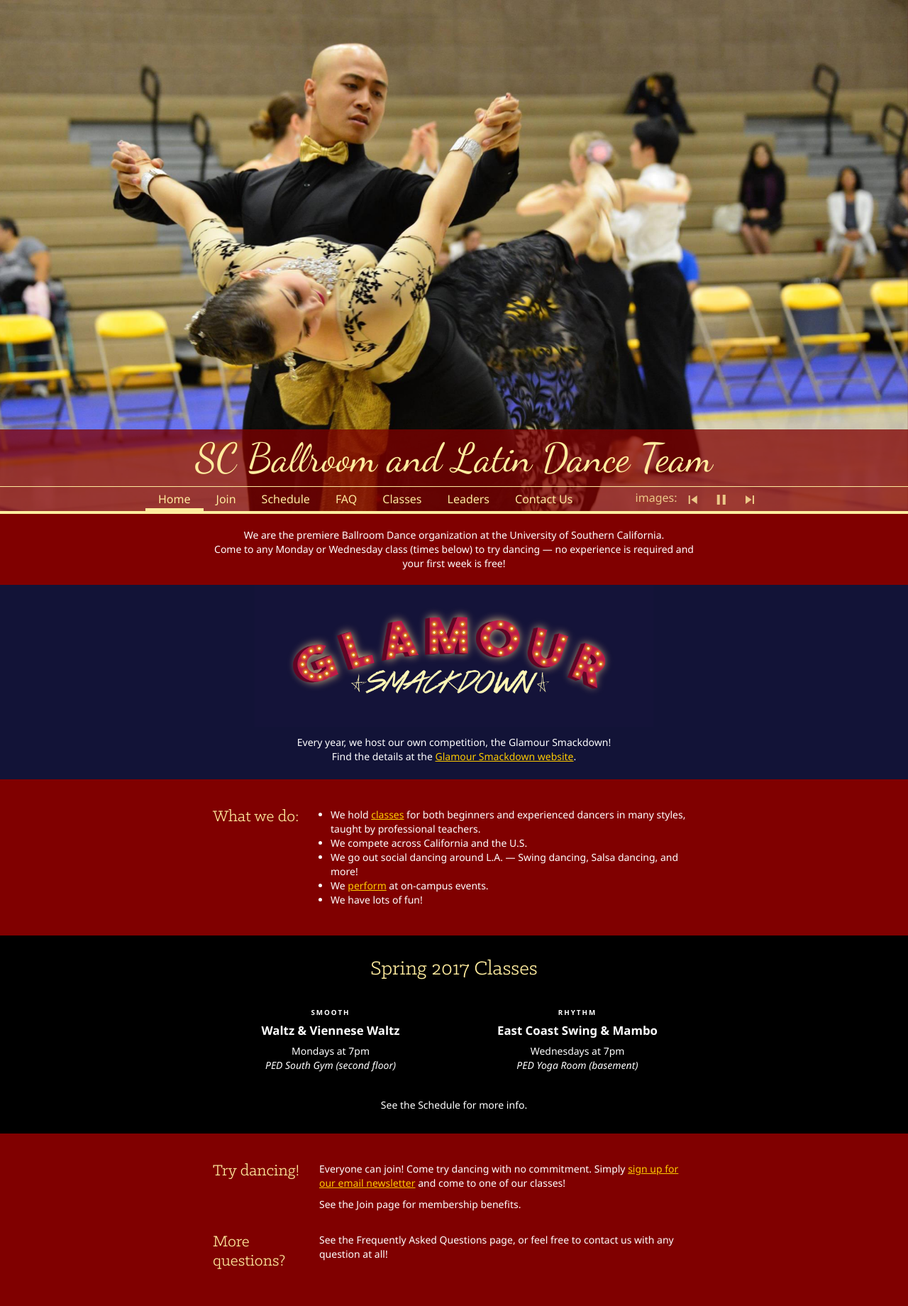
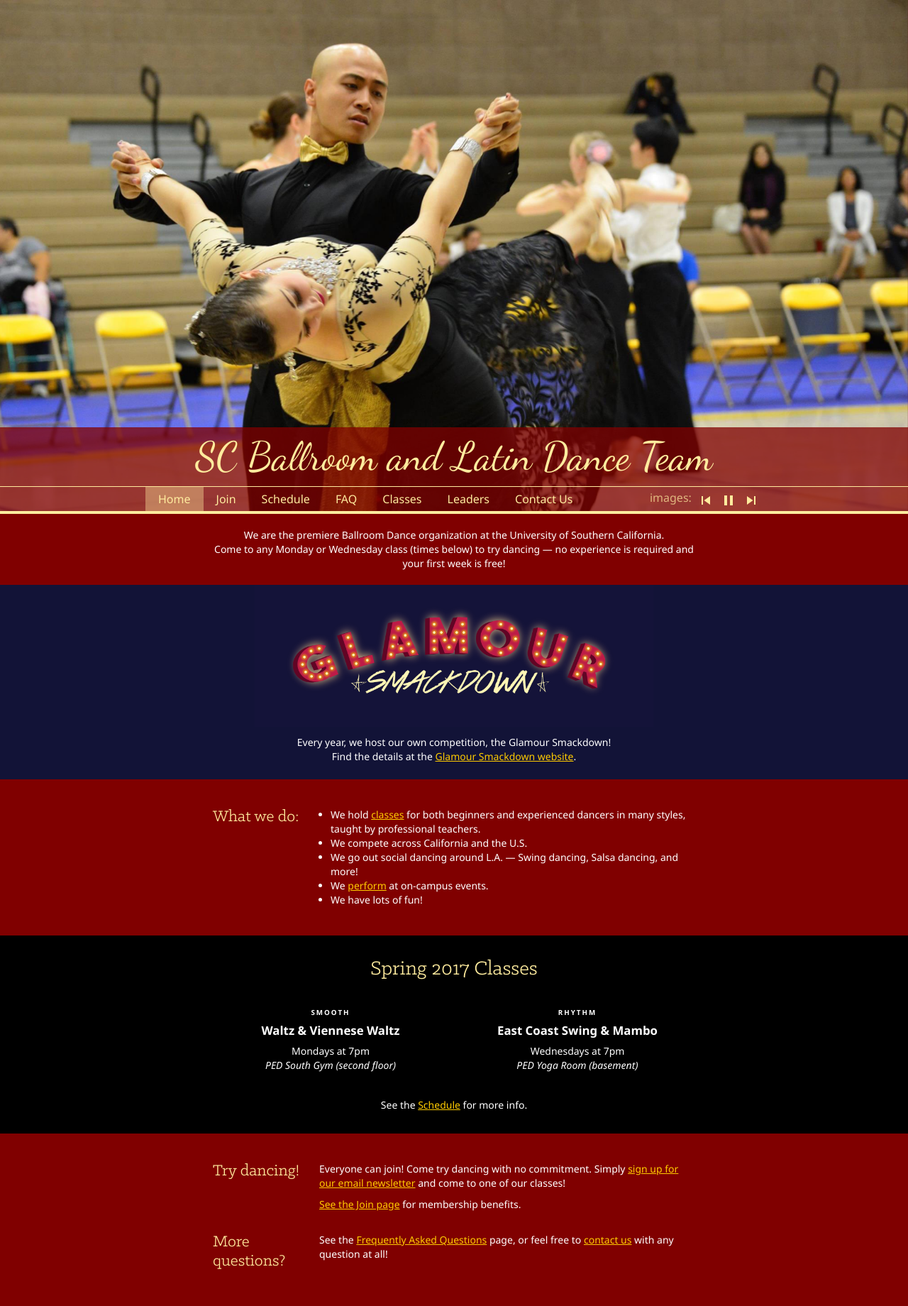
Before and after one commit to uscballroom/uscballroom.github.io, a Jekyll site: the page built from _pages/home.html, in a window 1280 px wide. Shown: the whole page at 71% size. Built offline with Jekyll 4.4.1, drawn with Linux system fonts in a browser that asks for light colours.

Commit message:
Improved mobile responsiveness of header

```diff
--- a/_includes/header.html
+++ b/_includes/header.html
@@ -15,14 +15,7 @@
           <div class="Navigation">
             <!-- Don't touch the following line; instead edit _data/information.yaml -->
             <div class="Navigation_pages">{% for page_id in site.data.information.page_order %}{% assign page_url = page_id | prepend:"/" | append:"/" %}{% assign p = site.pages | where:"url", page_url | first %}<a class="{% if p.url == page.url %}Navigation_currentPage{% endif %}" href="{{p.url}}">{{p.title}}</a>{% cycle '', '', '', '</div><div class="Navigation_pages">' %}{% endfor %}</div>
-            <div class="Navigation_controls">
-              images:
-              <a id="Navigation_controls_prev"><i class="material-icons">&#xE045;</i></a>
-              <a id="Navigation_controls_pause" onClick={this.props.onPlayPause}>
-                <i id="Navigation_controls_pause_icon" class="material-icons">&#xE034;</i>
-              </a>
-              <a id="Navigation_controls_next"><i class="material-icons">&#xE044;</i></a>
-            </div>
+            <div class="Navigation_controls">images:&nbsp;<a id="Navigation_controls_prev"><i class="material-icons">&#xE045;</i></a><a id="Navigation_controls_pause"><i id="Navigation_controls_pause_icon" class="material-icons">&#xE034;</i></a><a id="Navigation_controls_next"><i class="material-icons">&#xE044;</i></a></div>
           </div>
         </div>
       </div>
--- a/_pages/home.html
+++ b/_pages/home.html
@@ -51,7 +51,7 @@
           <p><i>PED Yoga Room (basement)</i></p>
         </div>
       </div>
-      <p class="Home_classesMoreInfo">See the <PageLink href="#schedule">Schedule</PageLink> for more info.</p>
+      <p class="Home_classesMoreInfo">See the <a href="{{site.github.url}}/schedule">Schedule</a> for more info.</p>
     </div>
   </div>
   <div class="Home_sectionContainer">
@@ -60,13 +60,13 @@
         <h3>Try dancing!</h3>
         <div>
           <p>Everyone can join! Come try dancing with no commitment. Simply <a href="http://bit.ly/uscballroomsignup" target="_blank">sign up for our email newsletter</a> and come to one of our classes!</p>
-          <p><PageLink href="#join">See the Join page</PageLink> for membership benefits.</p>
+          <p><a href="{{site.github.url}}/join">See the Join page</a> for membership benefits.</p>
         </div>
       </div>
       <div class="Home_section">
         <h3>More questions?</h3>
         <div>
-          <p>See the <PageLink href="#faq">Frequently Asked Questions</PageLink> page, or feel free to <PageLink href="#contact">contact us</PageLink> with any question at all!</p>
+          <p>See the <a href="{{site.github.url}}/faq">Frequently Asked Questions</a> page, or feel free to <a href="{{site.github.url}}/contact">contact us</a> with any question at all!</p>
         </div>
       </div>
     </div>
--- a/css/main.css
+++ b/css/main.css
@@ -126,6 +126,9 @@
   font-family: 'Dancing Script';
   font-size: 56px;
   text-align: center;
+  margin-top: 8px;
+  margin-bottom: 8px;
+  line-height: 1.2;
 }
 .SiteHeader_title>span {
   display: inline-block;
@@ -185,12 +188,11 @@
 .Navigation_controls {
   float: right;
   overflow-y: hidden;
-  color: rgba(255,204,0,0.80);
-  color: rgba(255,236,158,0.80);
+  color: rgba(255,204,0,0.70);
+  color: rgba(255,236,158,0.70);
 }
 .Navigation > div > * {
   display: inline-block;
-  /*display: inline;*/
   padding: 6px 18px;
   line-height: 22px;
   vertical-align: middle;
@@ -199,7 +201,7 @@
   text-decoration: none;
   font-weight: initial;
 }
-.Navigation > div.Navigation_pages > a {
+/*.Navigation > div.Navigation_pages > a {
   padding-bottom: 2px;
   border-bottom: 4px solid transparent;
 }
@@ -207,15 +209,21 @@
   border-bottom-color: #FFCC00;
   border-bottom-color: #FFEC9E;
 }
+*/
+.Navigation > div.Navigation_pages > a.Navigation_currentPage {
+  /*border-bottom-color: transparent;*/
+  background-color: rgba(255,204,0,0.40);
+  background-color: rgba(255,236,158,0.40);
+}
 .Navigation > div.Navigation_controls > * {
-  padding-left: 6px;
-  padding-right: 6px;
+  padding-left: 4px;
+  padding-right: 4px;
 }
 .Navigation > div.Navigation_controls > a > i {
-  line-height: 19px;
+  line-height: 18px;
   vertical-align: middle;
-  color: rgba(255,204,0,0.80);
-  color: rgba(255,236,158,0.80);
+  /*color: rgba(255,204,0,0.80);*/
+  /*color: rgba(255,236,158,0.80);*/
 }
 .Navigation > div > a:hover,
 .Navigation > div > a:focus {
@@ -257,12 +265,6 @@
     display: inline-block;
   }
 
-  .Navigation > div.Navigation_pages > a.Navigation_currentPage {
-    border-bottom-color: transparent;
-    background-color: rgba(255,204,0,0.40);
-    background-color: rgba(255,236,158,0.40);
-  }
-
   .SiteHeader_title {
     font-size: 48px;
   }
@@ -273,3 +275,11 @@
     font-size: 40px;
   }
 }
+
+@media (max-width: 350px) {
+  .Navigation > div > * {
+    padding-left: 12px;
+    padding-right: 12px;
+    line-height: 22px;
+  }
+}
```
